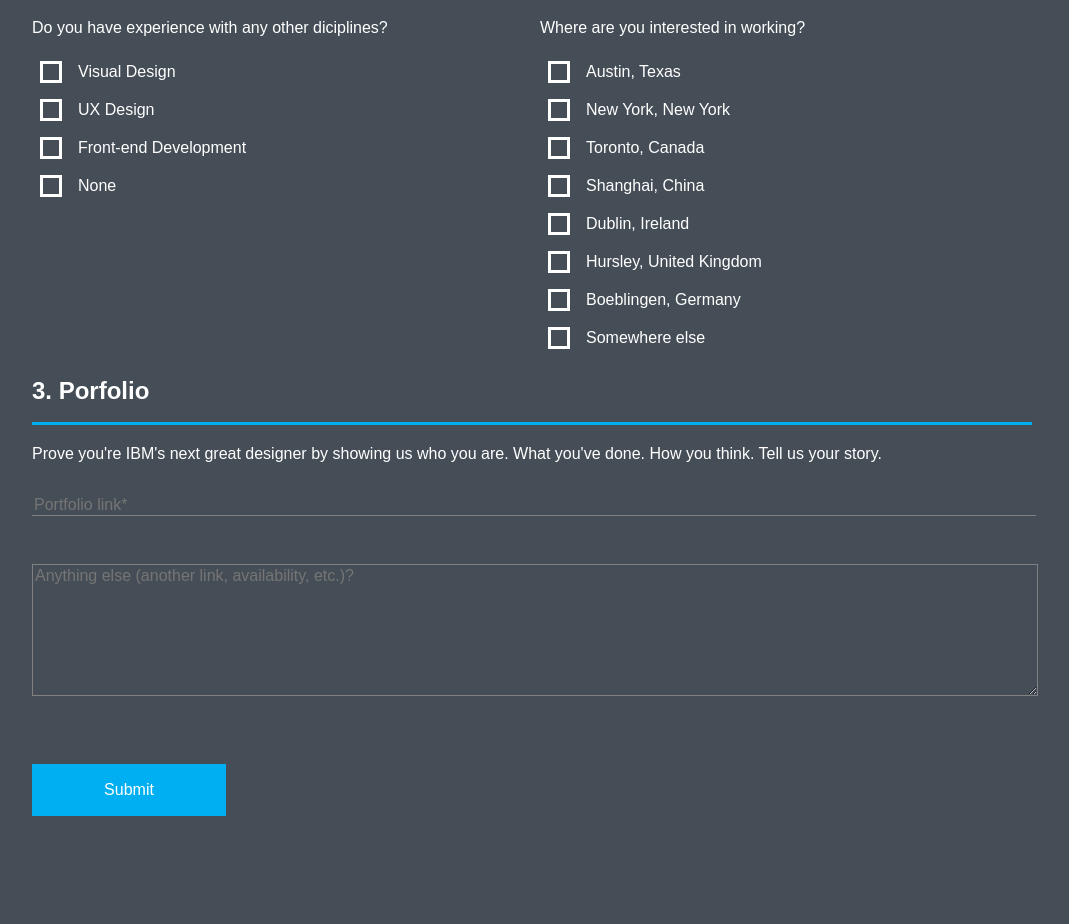
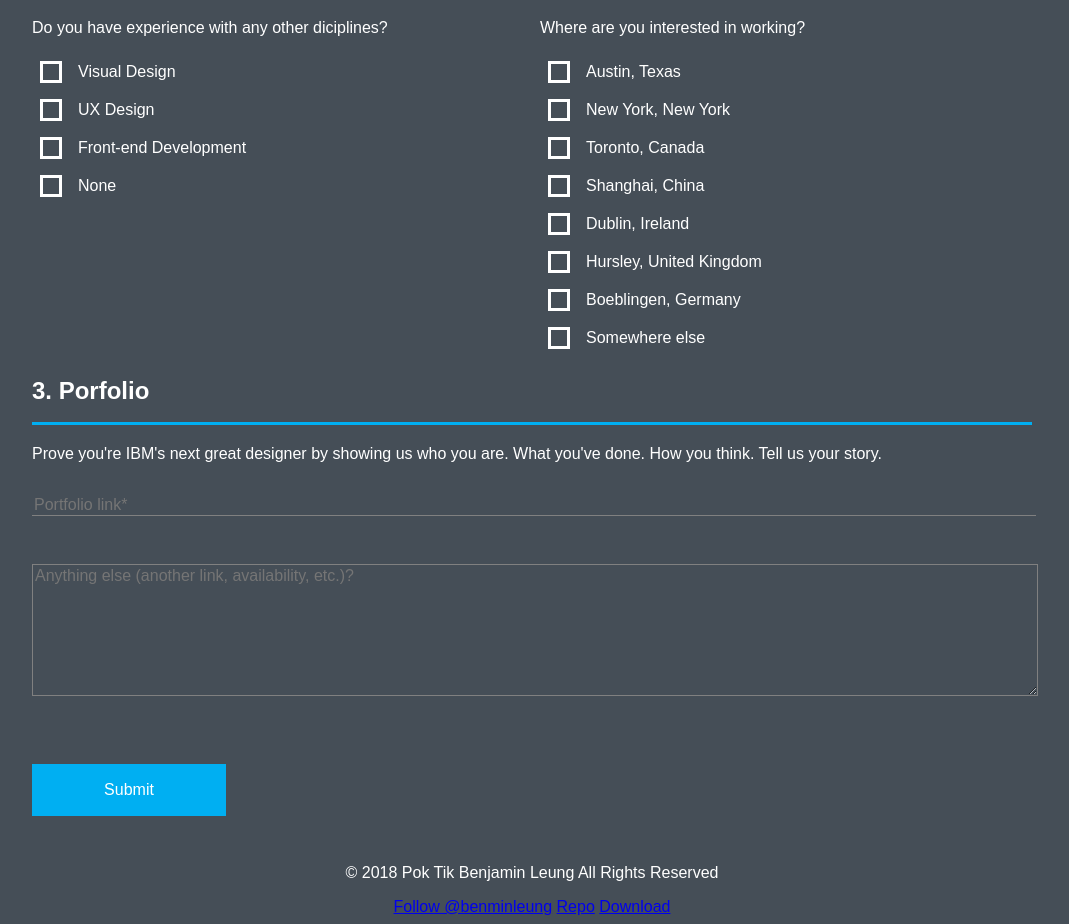
Before and after one commit to benminleung/integrify-assignment04-form, a plain HTML site: page index.html in a window 1280 px wide. Shown: the part 830-1754 px from the top of the page, without its empty margins (108-1177 px from the left). Before the commit the page ends 1686 px from the top, so only its background shows below. Drawn offline with Linux system fonts and the light colour scheme.

Commit message:
source added

```diff
--- a/index.html
+++ b/index.html
@@ -146,7 +146,17 @@
 			<div class="footer-submit" id="submitId">Submit</div>
 		</div>
 	</form>
-
+	<section class='footer'>
+		<!-- Place this tag in your head or just before your close body tag. -->
+		<script async defer src="https://buttons.github.io/buttons.js"></script>
+		<p>&copy; 2018 Pok Tik Benjamin Leung All Rights Reserved</p>
+		<!-- Place this tag where you want the button to render. -->
+		<a class="github-button" href="https://github.com/benminleung" data-size="large" aria-label="Follow @ntkme on GitHub">Follow @benminleung</a>
+		<!-- Place this tag where you want the button to render. -->
+		<a class="github-button" href="https://github.com/benminleung/integrify-assignment04-form" data-icon="octicon-star" data-size="large" aria-label="Star benminleung/integrify-assignment04-form on GitHub">Repo</a>
+		<!-- Place this tag where you want the button to render. -->
+		<a class="github-button" href="https://github.com/benminleung/integrify-assignment04-form/archive/master.zip" data-icon="octicon-cloud-download" data-size="large" aria-label="Download benminleung/integrify-assignment04-form on GitHub">Download</a>
+	</section class='footer'>
 	<script type="text/javascript" src="script.js"></script>
 
 </body>
```
